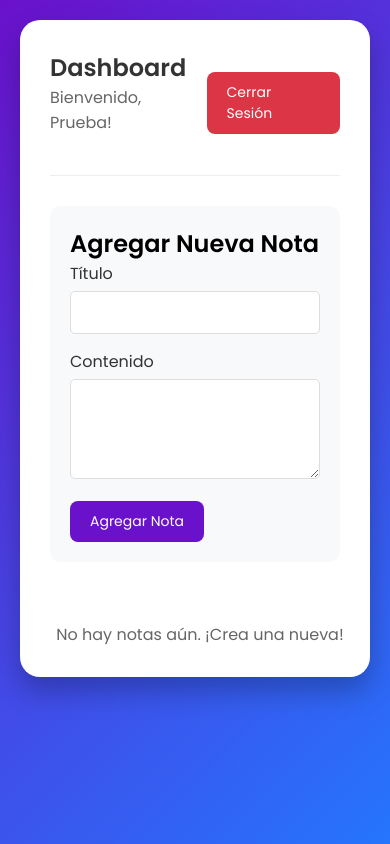
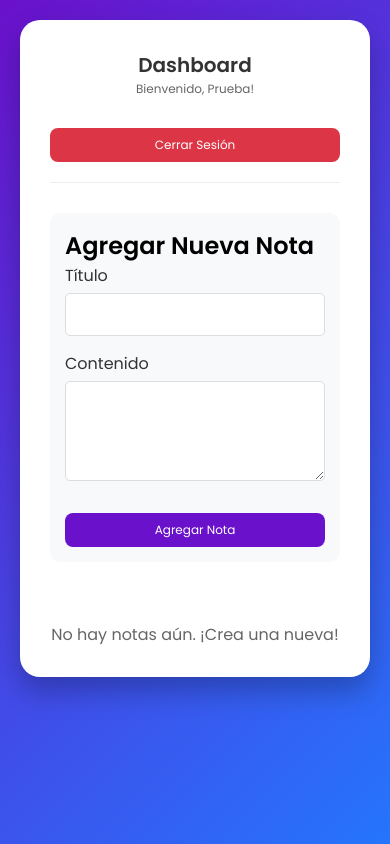
Before and after one commit to Gatitacony/python_flask, a Flask app: page /dashboard in a window 390 px wide. Run offline with Flask 3, Linux system fonts and the light colour scheme; a user stored in the database is signed in.

Commit message:
intentando responsividad

```diff
--- a/app/static/css/dashboard.css
+++ b/app/static/css/dashboard.css
@@ -145,3 +145,44 @@ body {
 .form-group textarea {
     height: 100px;
 }
+
+@media (max-width: 768px) {
+    .notes-grid {
+        grid-template-columns: 1fr; /* Una sola columna en pantallas pequeñas */
+    }
+}
+@media (max-width: 768px) {
+    .btn {
+        padding: 8px 15px;
+        font-size: 12px;
+    }
+
+    .note-card {
+        padding: 15px;
+    }
+
+    .note-form {
+        padding: 15px;
+    }
+}
+
+@media (max-width: 768px) {
+    .header h1 {
+        font-size: 20px; /* Reducir tamaño del texto */
+    }
+
+    .welcome-text {
+        font-size: 12px; /* Ajustar tamaño de bienvenida */
+    }
+}
+@media (max-width: 768px) {
+    .header {
+        flex-direction: column;
+        text-align: center;
+    }
+
+    .btn {
+        width: 100%;
+        margin-top: 10px;
+    }
+}
```
Also changed, not shown: app/static/css/home.css (+34 -8 lines).
